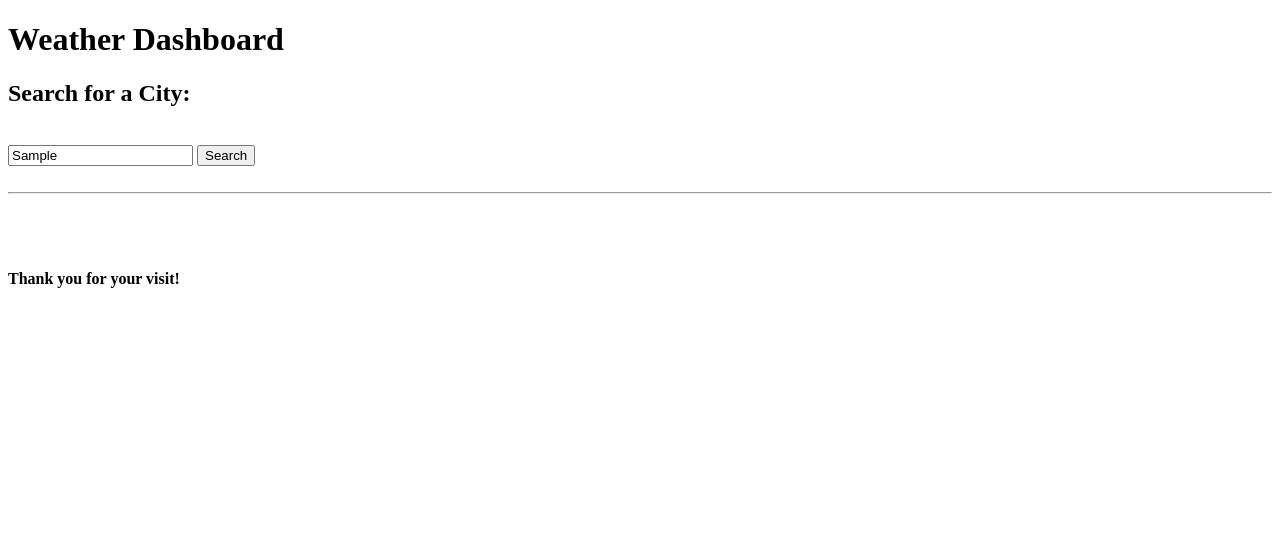
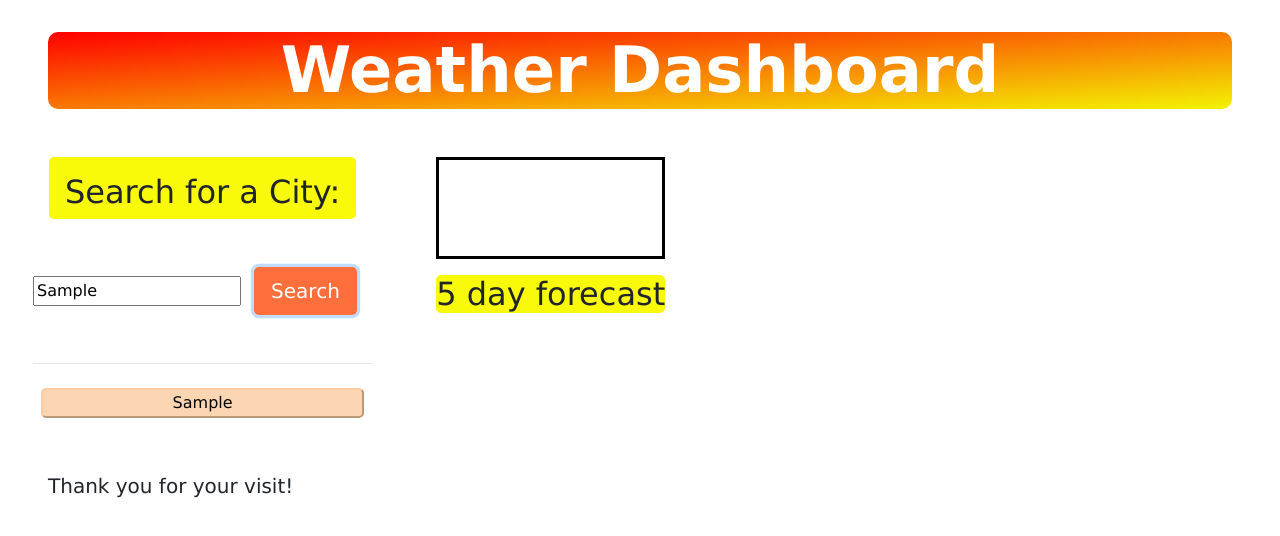
Before and after one commit to khanhpbui/weather-forcast, a plain HTML site: page index.html in a window 1280 px wide. Both pictures are taken after typing "Sample" into the empty fields and a click on the button "Search". Drawn offline with nearby package versions, Linux system fonts and the light colour scheme; no server answers.

Commit message:
worked on local storage

```diff
--- a/assets/script.js
+++ b/assets/script.js
@@ -9,20 +9,25 @@ var forcastFiveDayEl = $('#5-day-forcast');
 var srchedHistory = [];
 var srchedHistoryEl = $('#srched-history');
 var cityBtnEl = $('.city-btn');
+var historyBtn = $('.srched-cities-btn');
 
 
 
 function srchCity(event) {
     event.preventDefault();
+    init();
     var cityNameVal = cityInputEl.val();
     srchGeocoding(cityNameVal);
-    srchedHistory.push(cityNameVal);
-    localStorage.setItem('city', JSON.stringify(srchedHistory));
+    // only add the button when clicked, not touching local storage
+    if (cityNameVal !== '') {
+        var srchedCitiesBtn = $('<button>').addClass('srched-cities-btn').attr('value', cityNameVal);
+        srchedCitiesBtn.text(cityNameVal);
+        srchedHistoryEl.append(srchedCitiesBtn);
+    }
 }
 // Get lat and lon values
 function srchGeocoding(query) {
     var requestGeocodingUrl = 'http://api.openweathermap.org/geo/1.0/direct?q=' + query + ',,US&limit=1&appid=3ec99d50e44982bb832a15d753e79593';
-
     fetch(requestGeocodingUrl)
         .then(function (response) {
             if (!response.ok) {
@@ -36,6 +41,8 @@ function srchGeocoding(query) {
             if (geocodingData.length === 0) {
                 alert('Please enter a valid city');
             };
+            srchedHistory.push(geocodingData[0].name);
+            localStorage.setItem('city', JSON.stringify(srchedHistory));
             getCurrentWeather(lat, lon);
             getForcastWeather(lat, lon);
         })
@@ -55,6 +62,9 @@ function getCurrentWeather(lat, lon) {
         })
         .then(function (currentWeatherData) {
             console.log(currentWeatherData)
+
+
+
             var icon = '<img src="http://openweathermap.org/img/wn/' + currentWeatherData.weather[0].icon + '.png" alt="weather icon">';
             cityNameEl.text(currentWeatherData.name + ' (' + moment().format('M/D/YYYY') + ') ');
             cityNameEl.append(icon)
@@ -75,6 +85,7 @@ function getForcastWeather(lat, lon) {
             return response.json();
         })
         .then(function (weatherData) {
+            forcastFiveDayEl.empty();
             for (var i = 0; i < 5; i++) {
                 var cityName = weatherData.city.name;
                 var forcastIndex = i * 8 + 3;
@@ -84,31 +95,47 @@ function getForcastWeather(lat, lon) {
                 var temp = 'Temp: ' + weatherData.list[forcastIndex].main.temp + '°F<br><br>';
                 var humidity = 'Humidity: ' + weatherData.list[forcastIndex].main.humidity + ' %';
                 var wind = 'Wind: ' + weatherData.list[forcastIndex].wind.speed + ' MPH<br><br>';
-                eachDay.html('<h3>' + cityName + ' (' + date + ') ' + icon + '</h3>');
+                eachDay.html('<h4>' + cityName + ' (' + date + ') ' + icon + '</h4>');
                 eachDay.append(temp, wind, humidity);
                 forcastFiveDayEl.append(eachDay);
             }
         });
 };
 
+
+
+
+console.log(srchedHistory)
 function init() {
     var localCities = JSON.parse(localStorage.getItem('city'));
     if (localCities !== null) {
         srchedHistory = localCities;
         console.log(srchedHistory)
-        srchedHistory.forEach((item, index) => {
-            var srchedCitiesBtn = $('<button>').addClass('srched-cities').attr('value', srchedHistory[index]);
-            srchedCitiesBtn.text(srchedHistory[index]);
-            srchedHistoryEl.append(srchedCitiesBtn);
-            //srchedCitiesBtn.click(srchCity);
-        })
+    };
+}
+srchedHistory.forEach((item, index) => {
+    if (item !== '') {
+        var srchedCitiesBtn = $('<button>').addClass('srched-cities-btn').attr('value', srchedHistory[index]);
+        srchedCitiesBtn.text(srchedHistory[index]);
+        srchedHistoryEl.append(srchedCitiesBtn);
     }
+});
 
+function updateCityVal(event) {
+    event.preventDefault();
 
+    srchGeocoding(this.value);
 }
 
-
-
+$('body').on('click', 'button.srched-cities-btn', updateCityVal);
 srchBtnEl.click(srchCity);
 
 init();
+// page reload , when it loads for the first time
+srchedHistory.forEach((item, index) => {
+    if (item !== '') {
+        var srchedCitiesBtn = $('<button>').addClass('srched-cities-btn').attr('value', srchedHistory[index]);
+        srchedCitiesBtn.text(srchedHistory[index]);
+        srchedHistoryEl.append(srchedCitiesBtn);
+    }
+});
--- a/assets/style.css
+++ b/assets/style.css
@@ -0,0 +1,48 @@
+* {
+    font-family: Verdana, Geneva, Tahoma, sans-serif;
+    margin: 1rem;
+
+}
+button {
+    margin: .5rem;
+    border-radius: 5px;
+    border-color: rgba(252, 201, 155, 0.769);
+    background-color:  rgba(252, 201, 155, 0.769);
+}
+#srch-btn {
+    color: white;
+    background-color: rgba(255, 68, 0, 0.769);
+}
+
+h1 {
+    font-size: 4rem;
+    font-weight: 1000;
+    color:white;
+    background-image: linear-gradient(to bottom right, red, #f3f303);
+    margin: 1rem;
+    border-radius: 10px;
+}
+h3 {
+    font-size: 2rem;
+    text-align: center;
+    border-color: red;
+    border-radius: 5px;
+    background-color: rgb(249, 249, 10);
+
+    margin: 1rem;
+}
+#srched-history {
+    display: flex;
+    flex-direction: column;
+}
+#today-weather {
+    border-color: black;
+
+    border-style: solid;
+}
+.day {
+    border-radius: 5px;
+    padding: 1rem;
+
+    background-image: linear-gradient(to bottom, rgb(245, 153, 153), #f0f096);
+}
--- a/index.html
+++ b/index.html
@@ -5,42 +5,42 @@
     <meta charset="UTF-8">
     <meta http-equiv="X-UA-Compatible" content="IE=edge">
     <meta name="viewport" content="width=device-width, initial-scale=1.0">
-    <title>Weather Forcast</title>
-
+    <title>Weather Dashboard</title>
+    <link rel="stylesheet" href="https://stackpath.bootstrapcdn.com/bootstrap/4.3.1/css/bootstrap.min.css" crossorigin="anonymous">
     <link rel="stylesheet" href="./assets/style.css">
 </head>
 
 <body>
     <header>
-        <h1>Weather Dashboard</h1>
+        <h1 class="text-center">Weather Dashboard</h1>
     </header>
-    <main>
-        <div id="srch-result">
+    <main class="row">
+        <div id="srch-result" class=".col-sm-3">
             <div id="srch-section">
-                <h2><label for="city">Search for a City:</label></h2><br>
+                <h3><label for="city">Search for a City:</label></h3><br>
                 <input type="text" id="input-city" placeholder="Enter a city's name...">
-                <button id="srch-btn">Search</button><br><br>
+                <button id="srch-btn" class="btn btn-lg">Search</button><br><br>
             </div>
             <hr>
             <div id="srched-history">
                 <!-- buttons for searched cities -->
             </div>
         </div>
-        <div id="weather-result">
+        <div id="weather-result" class=".col-lg-9">
             <div id="today-weather">
-                <h3 id="city-name"></h3>
+                <h4 id="city-name"></h4>
                 <div id="temp"></div><br>
                 <div id="wind"></div><br>
                 <div id="humidity"></div>
             </div>
-            <div id="5-day-forcast">
-
+            <h3>5 day forecast</h3>
+            <div id="5-day-forcast" class="">
             </div>
 
         </div>
     </main>
     <footer>
-        <h4>Thank you for your visit!</h4>
+        <h5>Thank you for your visit!</h5>
     </footer>
     <script src="https://cdnjs.cloudflare.com/ajax/libs/jquery/3.2.1/jquery.min.js"></script>
     <script src="https://cdn.jsdelivr.net/npm/moment@2.29.4/moment.min.js"></script>
```
